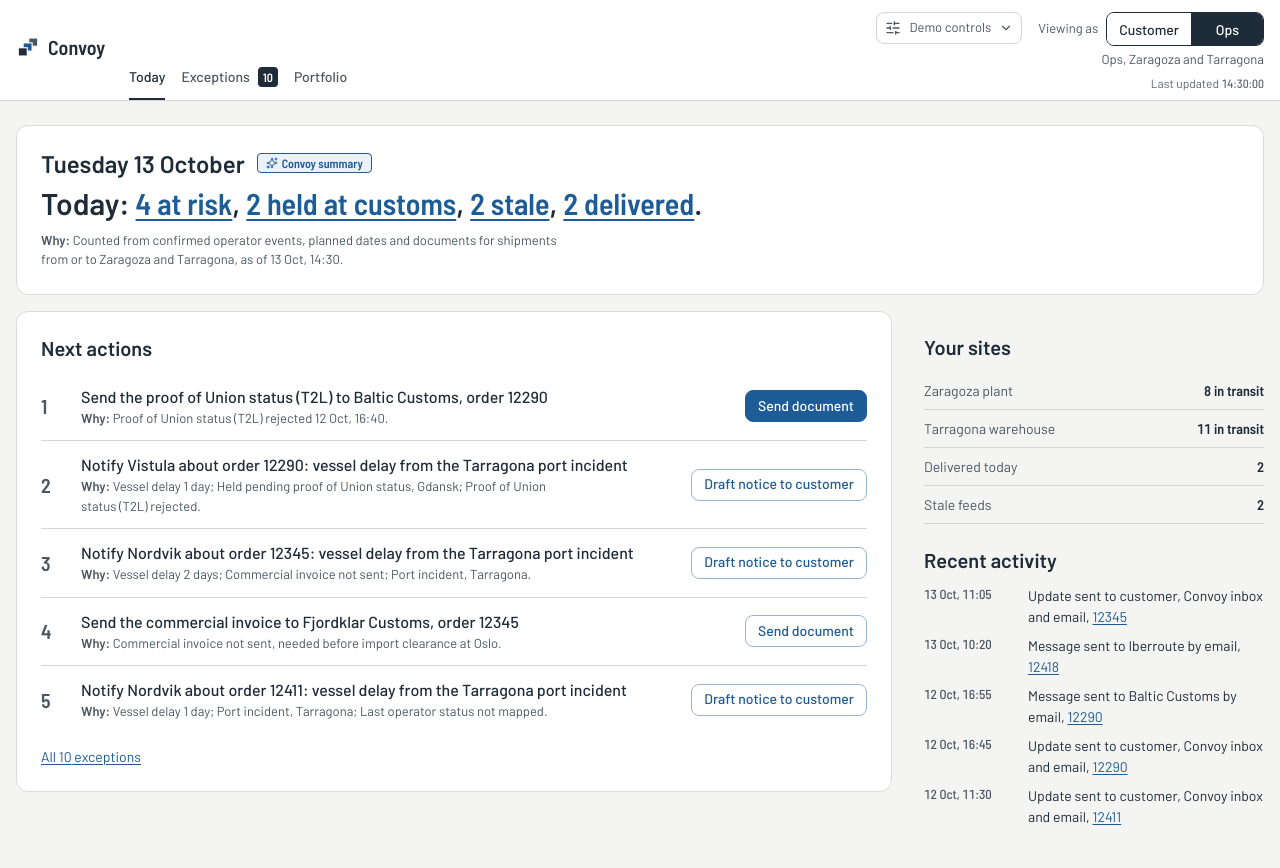
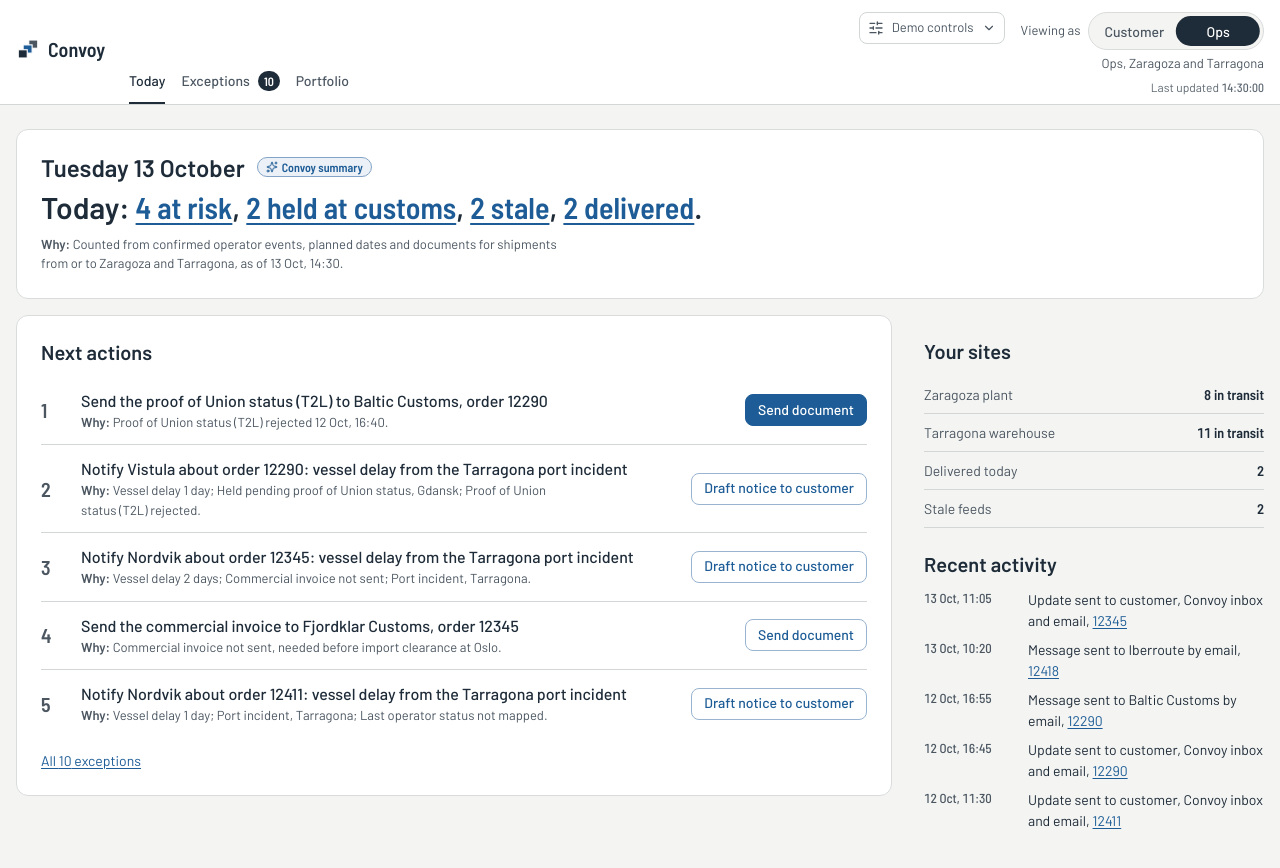
Before and after one commit to 0xBroom/convoy-shipment-tracking, a React (Vite) app: page /customer/shipments in a window 1280 px wide. Both pictures are taken after a click on the radio button "Ops". Shown: the top 868 px of the page. Built offline with nearby package versions, Linux system fonts and the light colour scheme.

Commit message:
style(ui): pill role switcher, chips and stamps
The role switcher becomes a pill track whose ink thumb slides under the chosen role (instant under reduced motion). Convoy stamps, interpreted-search chips, suggestion chips and the nav count become pills; keyboard focus rings follow the new shapes.

```diff
--- a/src/components/AiStamp.css
+++ b/src/components/AiStamp.css
@@ -3,14 +3,14 @@
   display: inline-flex;
 }
 
-/* The chip: harbour ink on a harbour tint, the same 18px line as before. */
+/* The chip: harbour ink on a harbour tint, as a pill like every label. */
 .stamp {
   display: inline-flex;
   align-items: center;
   gap: var(--space-1);
   padding: 0 var(--space-2);
-  border: 1px solid var(--harbour);
-  border-radius: var(--radius-tag);
+  border: 1px solid color-mix(in oklab, var(--harbour) 55%, white);
+  border-radius: var(--radius-pill);
   background: var(--tint-harbour);
   color: var(--harbour);
   font-family: var(--font-data);
--- a/src/components/SearchBar.css
+++ b/src/components/SearchBar.css
@@ -83,8 +83,11 @@
   list-style: none;
 }
 
+/* Suggestions are chips: pills, so they read as ready-made queries rather
+   than commands. */
 .search-suggestions .button {
   min-height: 28px;
+  border-radius: var(--radius-pill);
   font-size: var(--text-13);
 }
 
@@ -119,8 +122,8 @@
   gap: var(--space-2);
   min-height: 28px;
   padding: 0 var(--space-2) 0 var(--space-3);
-  border: 1px solid var(--ink);
-  border-radius: var(--radius-tag);
+  border: 1px solid color-mix(in oklab, var(--ink) 35%, white);
+  border-radius: var(--radius-pill);
   background: var(--surface);
   font-family: var(--font-data);
   font-weight: 500;
--- a/src/components/Shell.css
+++ b/src/components/Shell.css
@@ -57,8 +57,8 @@
 
 .shell-count {
   min-width: 20px;
-  padding: 0 var(--space-1);
-  border-radius: var(--radius-tag);
+  padding: 0 6px;
+  border-radius: var(--radius-pill);
   background: var(--ink);
   color: var(--surface);
   font-family: var(--font-data);
@@ -89,42 +89,58 @@
   font-size: var(--text-13);
 }
 
-/* Segmented control: two radios, the active one inked. */
+/* Segmented control: a pill track with an ink thumb that slides under the
+   chosen role. Two equal columns, so the thumb is exactly one column wide. */
 .role-switch {
-  display: inline-flex;
-  border: 1px solid var(--ink);
-  border-radius: var(--radius-control);
-  overflow: hidden;
+  position: relative;
+  display: inline-grid;
+  grid-template-columns: 1fr 1fr;
+  padding: 3px;
+  border: 1px solid var(--rule-panel);
+  border-radius: var(--radius-pill);
+  background: var(--manifest);
+}
+
+.role-switch::before {
+  content: '';
+  position: absolute;
+  top: 3px;
+  bottom: 3px;
+  left: 3px;
+  width: calc(50% - 3px);
+  border-radius: var(--radius-pill);
+  background: var(--ink);
+  transition: transform 220ms cubic-bezier(0.3, 0, 0.2, 1);
+}
+
+.role-switch:has(button:last-child[aria-checked='true'])::before {
+  transform: translateX(100%);
 }
 
 .role-switch button {
-  min-height: 32px;
+  position: relative;
+  min-height: 30px;
   min-width: 72px;
   padding: 0 var(--space-3);
   border: 0;
-  background: var(--surface);
-  color: var(--ink);
+  border-radius: var(--radius-pill);
+  background: transparent;
+  color: var(--ink-2);
   font-weight: 500;
   cursor: pointer;
-  transition: background-color var(--dur-hover), color var(--dur-hover);
-}
-
-.role-switch button + button {
-  border-left: 1px solid var(--ink);
+  transition: color var(--dur-hover);
 }
 
 .role-switch button:hover {
-  background: var(--tint-harbour);
+  color: var(--ink);
 }
 
 .role-switch button[aria-checked='true'] {
-  background: var(--ink);
   color: var(--surface);
 }
 
-/* The focus ring sits inside the control so overflow hidden does not clip it. */
 .role-switch button:focus-visible {
-  outline-offset: -4px;
+  outline-offset: 2px;
 }
 
 .shell-persona {
```
